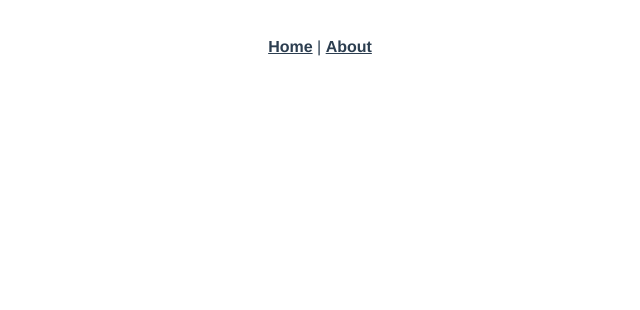
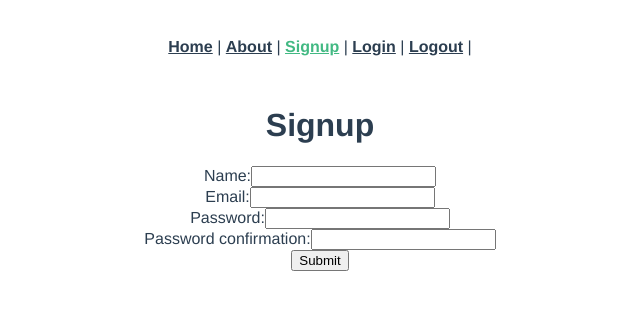
Before and after one commit to anthonylmich/movie-frontend, a Vue app: page /signup in a window 1280 px wide. Before the commit this address had no page. Shown: the top 310 px of the page, without its empty margins (320-960 px from the left). Built offline with nearby package versions, Linux system fonts and the light colour scheme.

Commit message:
Adds frontend authentication and login, signup, and logout pages.

```diff
--- a/src/App.vue
+++ b/src/App.vue
@@ -1,7 +1,10 @@
 <template>
   <div id="nav">
     <router-link to="/">Home</router-link> |
-    <router-link to="/about">About</router-link>
+    <router-link to="/about">About</router-link> |
+    <router-link to="/signup">Signup</router-link> |
+    <router-link to="/login">Login</router-link> |
+    <router-link to="/logout">Logout</router-link> |
   </div>
   <router-view />
 </template>
--- a/src/main.js
+++ b/src/main.js
@@ -6,4 +6,9 @@
 axios.defaults.baseURL =
   process.env.NODE_ENV === "development" ? "http://localhost:3000" : "/";
 
+var jwt = localStorage.getItem("jwt");
+if (jwt) {
+  axios.defaults.headers.common["Authorization"] = `Bearer ${jwt}`;
+}
+
 createApp(App).use(router).mount("#app");
--- a/src/router/index.js
+++ b/src/router/index.js
@@ -1,5 +1,8 @@
 import { createRouter, createWebHistory } from "vue-router";
 import Home from "../views/Home.vue";
+import Signup from "../views/Signup.vue";
+import Login from "../views/Login.vue";
+import Logout from "../views/Logout.vue";
 
 const routes = [
   {
@@ -16,6 +19,21 @@
     component: () =>
       import(/* webpackChunkName: "about" */ "../views/About.vue"),
   },
+  {
+    path: "/signup",
+    name: "Signup",
+    component: Signup,
+  },
+  {
+    path: "/login",
+    name: "Login",
+    component: Login,
+  },
+  {
+    path: "/logout",
+    name: "Logout",
+    component: Logout,
+  },
 ];
 
 const router = createRouter({
--- /dev/null
+++ b/src/views/Login.vue
@@ -0,0 +1,50 @@
+<script>
+import axios from "axios";
+
+export default {
+  data: function () {
+    return {
+      newSessionParams: {},
+      errors: [],
+    };
+  },
+  methods: {
+    submit: function () {
+      axios
+        .post("/sessions", this.newSessionParams)
+        .then((response) => {
+          axios.defaults.headers.common["Authorization"] =
+            "Bearer " + response.data.jwt;
+          localStorage.setItem("jwt", response.data.jwt);
+          this.$router.push("/");
+        })
+        .catch((error) => {
+          console.log(error.response);
+          this.errors = ["Invalid email or password."];
+          this.email = "";
+          this.password = "";
+        });
+    },
+  },
+};
+</script>
+
+<template>
+  <div class="login">
+    <form v-on:submit.prevent="submit()">
+      <h1>Login</h1>
+      <ul>
+        <li v-for="error in errors" v-bind:key="error">{{ error }}</li>
+      </ul>
+      <div>
+        <label>Email:</label>
+        <input type="email" v-model="newSessionParams.email" />
+      </div>
+      <div>
+        <label>Password:</label>
+        <input type="password" v-model="newSessionParams.password" />
+      </div>
+      <input type="submit" value="Submit" />
+    </form>
+  </div>
+</template>
--- /dev/null
+++ b/src/views/Logout.vue
@@ -0,0 +1,15 @@
+<script>
+import axios from "axios";
+
+export default {
+  created: function () {
+    delete axios.defaults.headers.common["Authorization"];
+    localStorage.removeItem("jwt");
+    this.$router.push("/");
+  },
+};
+</script>
+
+<template>
+  <div class="logout"></div>
+</template>
--- /dev/null
+++ b/src/views/Signup.vue
@@ -0,0 +1,53 @@
+<script>
+import axios from "axios";
+
+export default {
+  data: function () {
+    return {
+      newUserParams: {},
+      errors: [],
+    };
+  },
+  methods: {
+    submit: function () {
+      axios
+        .post("/users", this.newUserParams)
+        .then((response) => {
+          console.log(response.data);
+          this.$router.push("/login");
+        })
+        .catch((error) => {
+          this.errors = error.response.data.errors;
+        });
+    },
+  },
+};
+</script>
+
+<template>
+  <div class="signup">
+    <form v-on:submit.prevent="submit()">
+      <h1>Signup</h1>
+      <ul>
+        <li v-for="error in errors" v-bind:key="error">{{ error }}</li>
+      </ul>
+      <div>
+        <label>Name:</label>
+        <input type="text" v-model="newUserParams.name" />
+      </div>
+      <div>
+        <label>Email:</label>
+        <input type="email" v-model="newUserParams.email" />
+      </div>
+      <div>
+        <label>Password:</label>
+        <input type="password" v-model="newUserParams.password" />
+      </div>
+      <div>
+        <label>Password confirmation:</label>
+        <input type="password" v-model="newUserParams.password_confirmation" />
+      </div>
+      <input type="submit" value="Submit" />
+    </form>
+  </div>
+</template>
```
